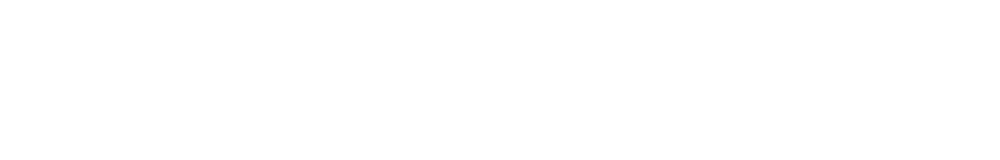
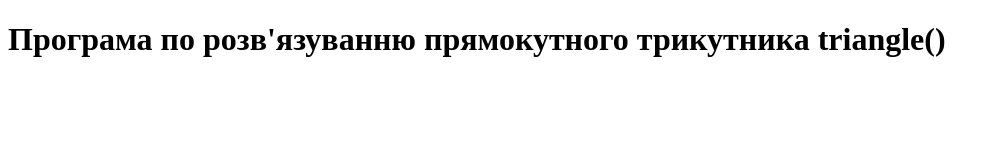
Before and after one commit to Gryniam/WebCourse, a plain HTML site: page Lab7/index.html in a window 1280 px wide. Shown: the whole page, without its empty margins (0-1000 px from the left). Drawn offline with Linux system fonts and the light colour scheme.

Commit message:
Ended lab7

```diff
--- a/Lab7/index.html
+++ b/Lab7/index.html
@@ -8,6 +8,7 @@
 </head>
 
 <body>
+<h1>Програма по розв'язуванню прямокутного трикутника triangle()</h1>
 <script src="./js/script.js"></script>
 </body>
 
```
